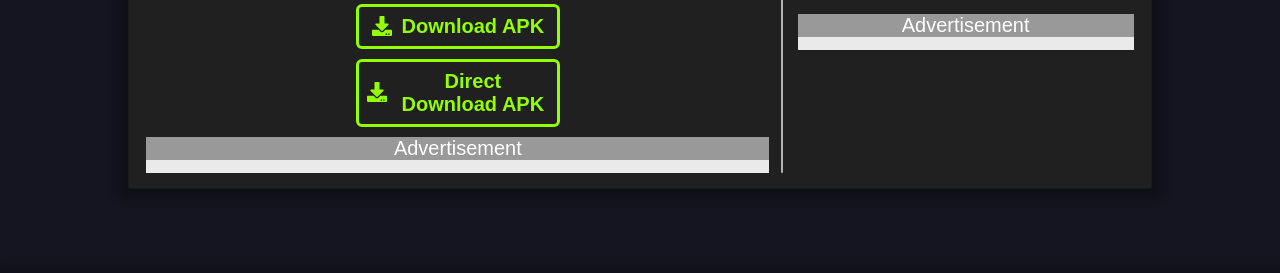
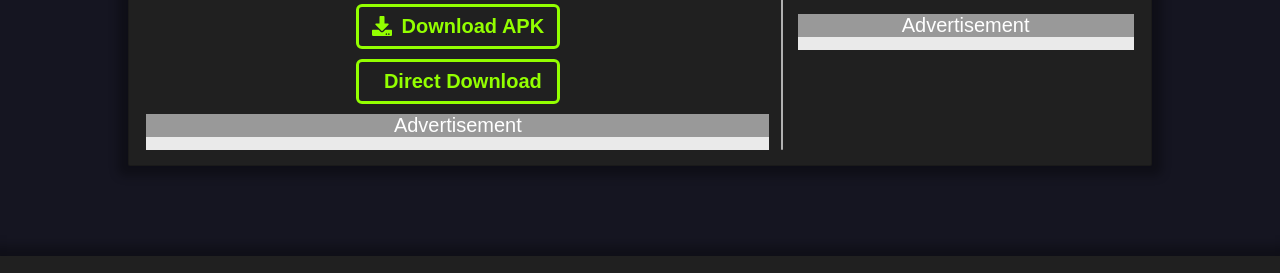
Before and after one commit to Techybloop/techyrodan, a plain HTML site: page index.html in a window 1280 px wide. Shown: the part 991-1264 px from the top of the page. Drawn offline with nearby package versions, Linux system fonts and the light colour scheme.

Commit message:
Update index.html

```diff
--- a/index.html
+++ b/index.html
@@ -118,8 +118,7 @@
 
 	  <form class="all-btn" action="Techy Rodan.apk" download>
               <button>
-                <i class="fas fa-download"></i>
-                <p>Direct Download APK</p>
+                <p>Direct Download</p>
               </button>
           </form>
 
```
